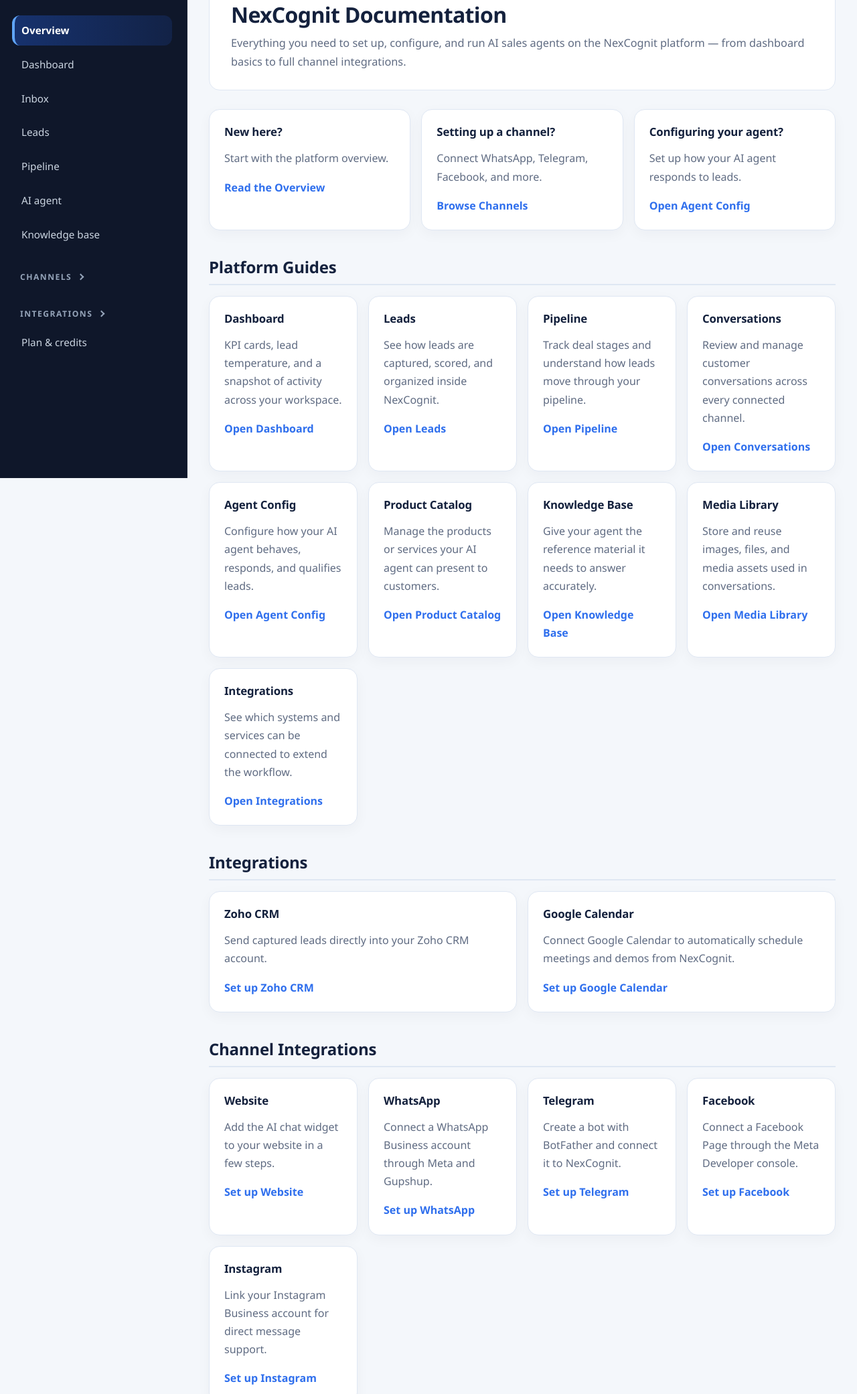
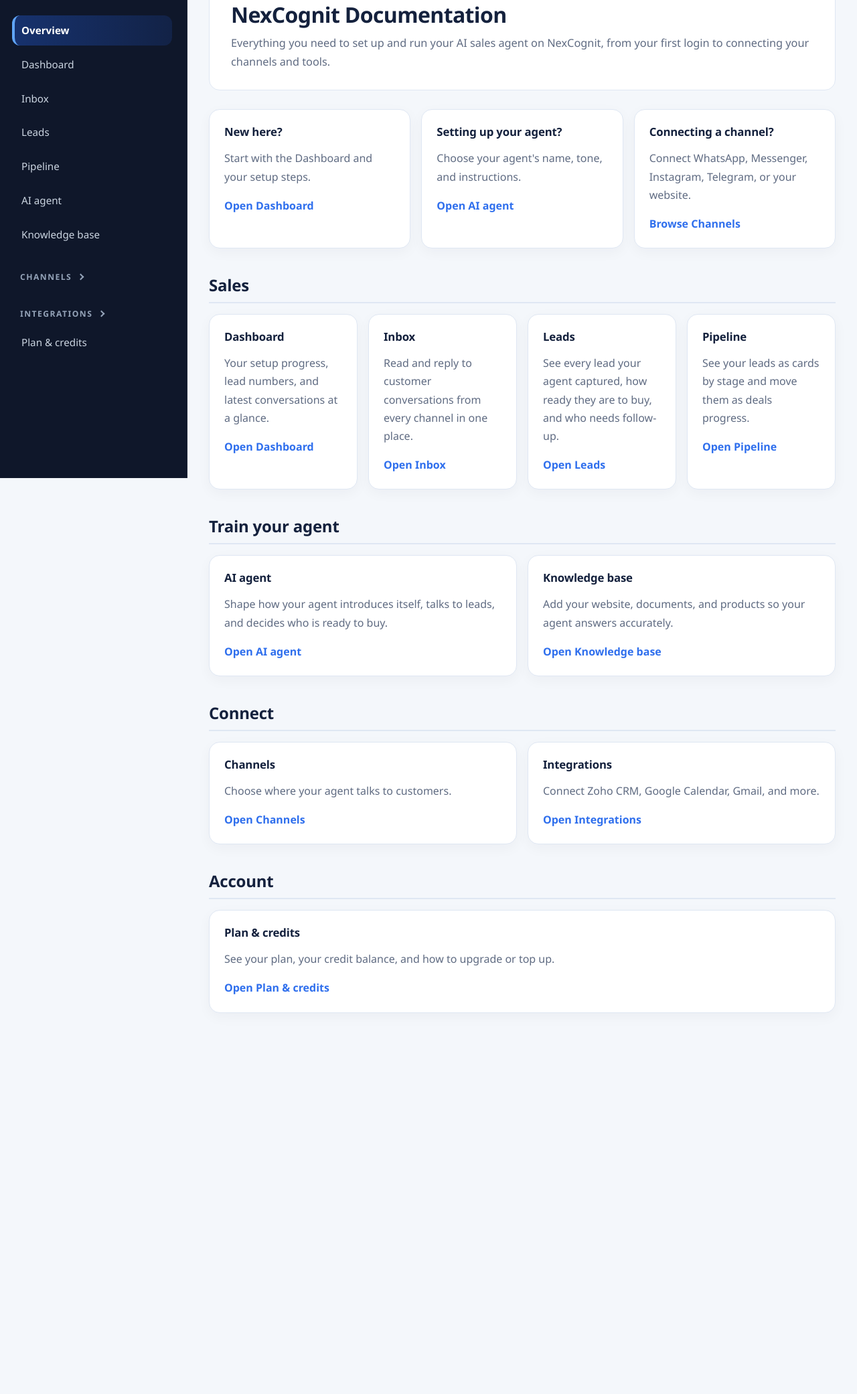
Before and after one commit to mudassar010101/Documentation, a plain HTML site: page index.html in a window 1280 px wide. Shown: the part 86-2168 px from the top of the page at 67% size. After the commit the page ends 1647 px from the top, so only its background shows below. Drawn offline with Linux system fonts and the light colour scheme.

Commit message:
Update Integrations and home page

```diff
--- a/index.html
+++ b/index.html
@@ -51,120 +51,86 @@
       <header class="topbar">
         <span class="docs-eyebrow">Documentation</span>
         <h1>NexCognit Documentation</h1>
-        <p>Everything you need to set up, configure, and run AI sales agents on the NexCognit platform — from dashboard
-          basics to full channel integrations.</p>
+        <p>Everything you need to set up and run your AI sales agent on NexCognit, from your first login to connecting
+          your channels and tools.</p>
       </header>
 
       <section class="card-grid">
         <article class="card">
           <h3>New here?</h3>
-          <p>Start with the platform overview.</p>
-          <a href="pages/overview.html">Read the Overview</a>
+          <p>Start with the Dashboard and your setup steps.</p>
+          <a href="pages/dashboard.html">Open Dashboard</a>
         </article>
         <article class="card">
-          <h3>Setting up a channel?</h3>
-          <p>Connect WhatsApp, Telegram, Facebook, and more.</p>
-          <a href="pages/channels/index.html">Browse Channels</a>
+          <h3>Setting up your agent?</h3>
+          <p>Choose your agent's name, tone, and instructions.</p>
+          <a href="pages/agent-config.html">Open AI agent</a>
         </article>
         <article class="card">
-          <h3>Configuring your agent?</h3>
-          <p>Set up how your AI agent responds to leads.</p>
-          <a href="pages/agent-config.html">Open Agent Config</a>
+          <h3>Connecting a channel?</h3>
+          <p>Connect WhatsApp, Messenger, Instagram, Telegram, or your website.</p>
+          <a href="pages/channels/index.html">Browse Channels</a>
         </article>
       </section>
 
-      <h2>Platform Guides</h2>
+      <h2>Sales</h2>
       <section class="card-grid">
         <article class="card">
           <h3>Dashboard</h3>
-          <p>KPI cards, lead temperature, and a snapshot of activity across your workspace.</p>
+          <p>Your setup progress, lead numbers, and latest conversations at a glance.</p>
           <a href="pages/dashboard.html">Open Dashboard</a>
         </article>
         <article class="card">
+          <h3>Inbox</h3>
+          <p>Read and reply to customer conversations from every channel in one place.</p>
+          <a href="pages/inbox.html">Open Inbox</a>
+        </article>
+        <article class="card">
           <h3>Leads</h3>
-          <p>See how leads are captured, scored, and organized inside NexCognit.</p>
+          <p>See every lead your agent captured, how ready they are to buy, and who needs follow-up.</p>
           <a href="pages/leads.html">Open Leads</a>
         </article>
         <article class="card">
           <h3>Pipeline</h3>
-          <p>Track deal stages and understand how leads move through your pipeline.</p>
+          <p>See your leads as cards by stage and move them as deals progress.</p>
           <a href="pages/pipeline.html">Open Pipeline</a>
         </article>
+      </section>
+
+      <h2>Train your agent</h2>
+      <section class="card-grid">
         <article class="card">
-          <h3>Conversations</h3>
-          <p>Review and manage customer conversations across every connected channel.</p>
-          <a href="pages/conversations.html">Open Conversations</a>
+          <h3>AI agent</h3>
+          <p>Shape how your agent introduces itself, talks to leads, and decides who is ready to buy.</p>
+          <a href="pages/agent-config.html">Open AI agent</a>
         </article>
         <article class="card">
-          <h3>Agent Config</h3>
-          <p>Configure how your AI agent behaves, responds, and qualifies leads.</p>
-          <a href="pages/agent-config.html">Open Agent Config</a>
+          <h3>Knowledge base</h3>
+          <p>Add your website, documents, and products so your agent answers accurately.</p>
+          <a href="pages/knowledge-base.html">Open Knowledge base</a>
         </article>
+      </section>
+
+      <h2>Connect</h2>
+      <section class="card-grid">
         <article class="card">
-          <h3>Product Catalog</h3>
-          <p>Manage the products or services your AI agent can present to customers.</p>
-          <a href="pages/product-catalog.html">Open Product Catalog</a>
-        </article>
-        <article class="card">
-          <h3>Knowledge Base</h3>
-          <p>Give your agent the reference material it needs to answer accurately.</p>
-          <a href="pages/knowledge-base.html">Open Knowledge Base</a>
-        </article>
-        <article class="card">
-          <h3>Media Library</h3>
-          <p>Store and reuse images, files, and media assets used in conversations.</p>
-          <a href="pages/media-library.html">Open Media Library</a>
+          <h3>Channels</h3>
+          <p>Choose where your agent talks to customers.</p>
+          <a href="pages/channels/index.html">Open Channels</a>
         </article>
         <article class="card">
           <h3>Integrations</h3>
-          <p>See which systems and services can be connected to extend the workflow.</p>
+          <p>Connect Zoho CRM, Google Calendar, Gmail, and more.</p>
           <a href="pages/integrations.html">Open Integrations</a>
         </article>
       </section>
 
-
-      <h2>Integrations</h2>
-
+      <h2>Account</h2>
       <section class="card-grid">
         <article class="card">
-          <h3>Zoho CRM</h3>
-          <p>Send captured leads directly into your Zoho CRM account.</p>
-          <a href="pages/integrations/zoho-crm.html">Set up Zoho CRM</a>
-        </article>
-
-        <article class="card">
-          <h3>Google Calendar</h3>
-          <p>Connect Google Calendar to automatically schedule meetings and demos from NexCognit.</p>
-          <a href="pages/integrations/google-calendar.html">Set up Google Calendar</a>
-        </article>
-      </section>
-
-      <h2>Channel Integrations</h2>
-      <section class="card-grid">
-        <article class="card">
-          <h3>Website</h3>
-          <p>Add the AI chat widget to your website in a few steps.</p>
-          <a href="pages/channels/website-chat.html">Set up Website</a>
-        </article>
-        <article class="card">
-          <h3>WhatsApp</h3>
-          <p>Connect a WhatsApp Business account through Meta and Gupshup.</p>
-          <a href="pages/channels/whatsapp.html">Set up WhatsApp</a>
-        </article>
-        <article class="card">
-          <h3>Telegram</h3>
-          <p>Create a bot with BotFather and connect it to NexCognit.</p>
-          <a href="pages/channels/telegram.html">Set up Telegram</a>
-        </article>
-        <article class="card">
-          <h3>Facebook</h3>
-          <p>Connect a Facebook Page through the Meta Developer console.</p>
-          <a href="pages/channels/facebook-messenger.html">Set up Facebook</a>
-        </article>
-        <article class="card">
-          <h3>Instagram</h3>
-          <p>Link your Instagram Business account for direct message support.</p>
-          <a href="pages/channels/instagram.html">Set up Instagram</a>
+          <h3>Plan &amp; credits</h3>
+          <p>See your plan, your credit balance, and how to upgrade or top up.</p>
+          <a href="pages/plan-credits.html">Open Plan &amp; credits</a>
         </article>
       </section>
     </main>
```
Also changed, not shown: pages/integrations.html (+27 -34 lines), screenshots/integrations/01_integrations_overview.PNG.
